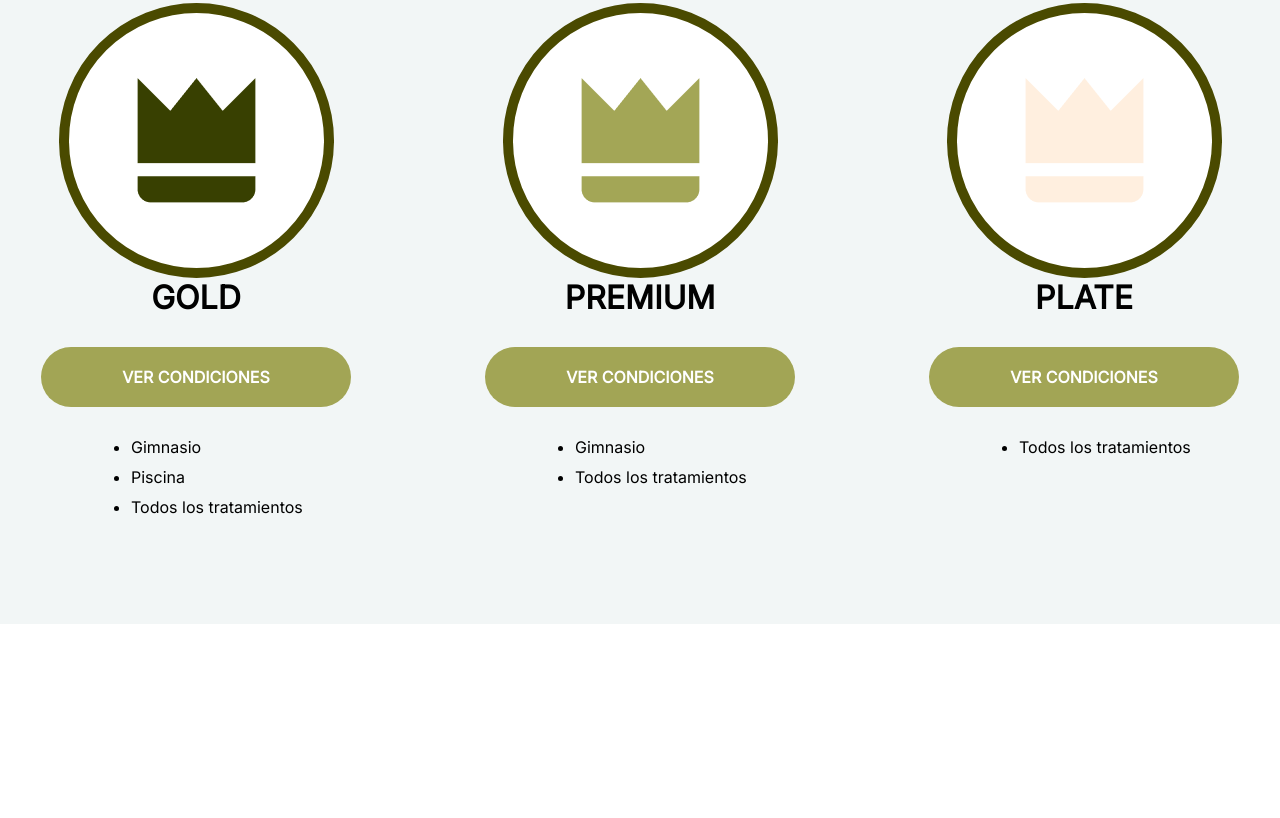
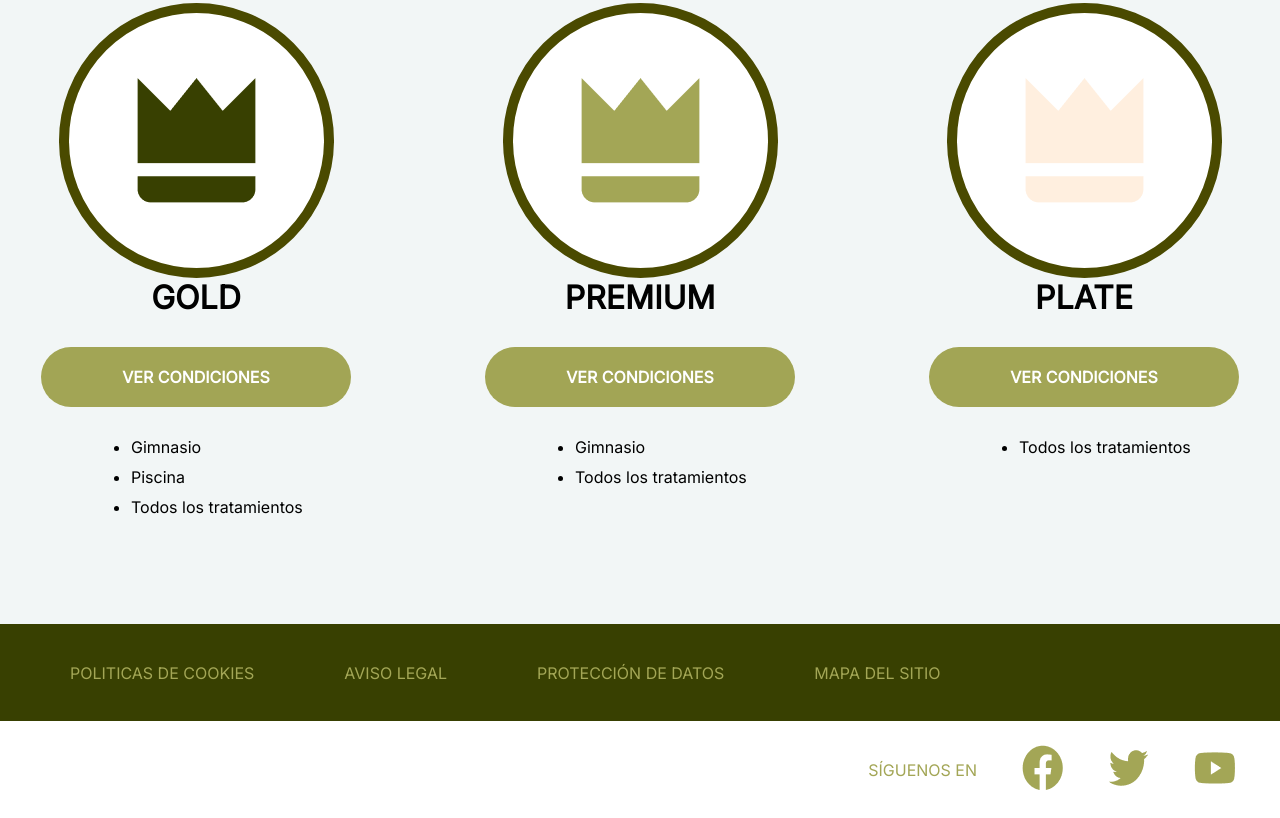
Before and after one commit to AnthonyAlejandroMoralesVargas/tarea_spa, a plain HTML site: page index.html in a window 1280 px wide. Shown: the part 1890-2708 px from the top of the page. Before the commit the page ends 2514 px from the top, so only its background shows below. Drawn offline with Linux system fonts and the light colour scheme; a web font is replaced by a local one.

Commit message:
Complete Sección Footer

```diff
--- a/css/estilos.css
+++ b/css/estilos.css
@@ -614,3 +614,56 @@ body {
     font-size: 16px;
     padding: 5px 0px;
 }
+ /*Footer*/
+.footer {
+
+    height: 97px;
+    background: #384001;
+}
+
+.enlaces{
+    display: flex;
+    height: 97px;
+    align-items: center;
+    float: left;
+}
+
+.enlaces ul {
+    list-style-type: none;
+    margin: 0px;
+    padding-left: 70px;
+    display: flex;
+    gap: 90px;
+}
+.enlaces ul li {
+    display: inline-block;
+}
+.enlaces ul li a {
+    font-family: 'Inter', sans-serif;
+    text-decoration: none;
+    color: #A3A656;
+    text-transform: uppercase;
+    font-size: 16px;
+}
+.enlaces ul li a:hover {
+    color: #FFFF00;
+}
+
+.social-media{
+    height: 97px;
+    display: flex;
+    gap: 45px;
+    align-items: center;
+    float: right;
+}
+
+.social-media .texto-social{
+    font-family: 'Inter', sans-serif;
+    color: #A3A656;
+    font-size: 16px;
+    text-transform: uppercase;
+}
+
+.social-media .YouTube{
+    margin-right: 45px;
+}
--- a/index.html
+++ b/index.html
@@ -177,8 +177,32 @@
         </div>
       </div>
     </section>
-
   </main>
+  <!-- Footer-->
+   <footer>
+      <div class="footer">
+        <div class="enlaces">
+           <ul>
+            <li><a href="politicas.html">politicas de cookies</a></li>
+            <li><a href="avisos.html">aviso legal</a></li>
+            <li><a href="proteccion.html">protección de datos</a></li>
+            <li><a href="mapa_sitio.html">mapa del sitio</a></li>
+          </ul>
+        </div>
+        <div class="social-media">
+          <div class="texto-social"> Síguenos en</div>
+          <div class="facebook">
+            <img src="images/rs_facebook.png" alt="">
+          </div>
+          <div class="twitter">
+            <img src="images/rs_twiter.png" alt="">
+          </div>
+          <div class="YouTube">
+            <img src="images/rs_youtube.png" alt="">
+          </div>
+        </div>
+      </div>
+   </footer>
 </body>
 
 </html>
```
